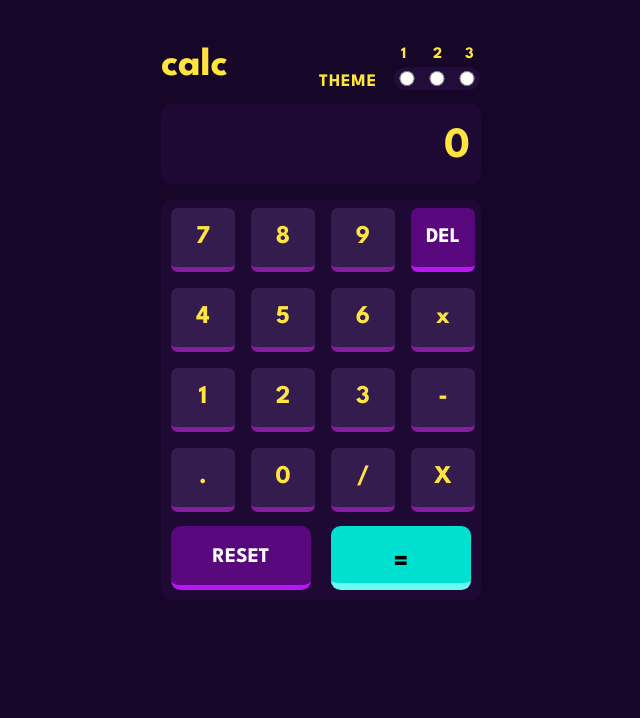
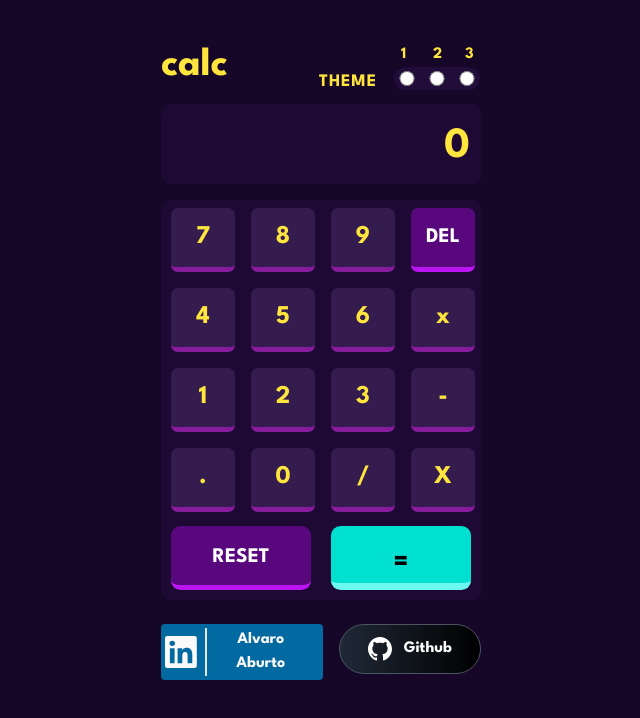
Before and after one commit to LilDre7/CalculadoraJSX, a React (Vite) app: page / in a window 1280 px wide. Shown: the top 718 px of the page, without its empty margins (319-959 px from the left). Built offline with nearby package versions, Linux system fonts and the light colour scheme.

Commit message:
:construction: Work in progress

```diff
--- a/package.json
+++ b/package.json
@@ -7,12 +7,14 @@
     "dev": "vite",
     "build": "vite build",
     "lint": "eslint . --ext js,jsx --report-unused-disable-directives --max-warnings 0",
-    "preview": "vite preview"
+    "preview": "vite preview",
+    "start": "serve dist -s -n -L -p $PORT"
   },
   "dependencies": {
     "mathjs": "^12.1.0",
     "react": "^18.2.0",
     "react-dom": "^18.2.0",
+    "serve": "^14.2.1",
     "styled-components": "^6.1.1",
     "zustand": "4.4.6"
   },
--- a/src/App.jsx
+++ b/src/App.jsx
@@ -1,12 +1,14 @@
 import "./App.css";
 import Calculadora from "./components/Calculadora";
 import Themes from "./components/themes/Themes";
+import Footer from "./components/Footer";
 
 function App() {
   return (
     <main className="h-screen w-full max-w-xs mx-auto">
       <Themes />
       <Calculadora />
+      <Footer />
     </main>
   );
 }
--- /dev/null
+++ b/src/components/Footer.jsx
@@ -0,0 +1,14 @@
+import React from "react";
+import GitHub from "./icons/GitHub";
+import LinkedIn from "./icons/LinkedIn";
+
+const Footer = () => {
+  return (
+    <div className="flex pt-4 ">
+      <GitHub />
+      <LinkedIn />
+    </div>
+  );
+};
+
+export default Footer;
--- /dev/null
+++ b/src/components/icons/GitHub.jsx
@@ -0,0 +1,34 @@
+import React from "react";
+
+const GitHub = () => {
+  return (
+    <button class="group hover:bg-sky-600 relative bg-sky-700 rounded text-neutral-50 duration-500 font-bold flex justify-start gap-2 items-center p-1 pr-2 my-2 ">
+      <svg
+        class="w-8 h-8 fill-neutral-50"
+        height="100"
+        preserveAspectRatio="xMidYMid meet"
+        viewBox="0 0 100 100"
+        width="100"
+        x="0"
+        xmlns="http://www.w3.org/2000/svg"
+        y="0"
+      >
+        <path d="M92.86,0H7.12A7.17,7.17,0,0,0,0,7.21V92.79A7.17,7.17,0,0,0,7.12,100H92.86A7.19,7.19,0,0,0,100,92.79V7.21A7.19,7.19,0,0,0,92.86,0ZM30.22,85.71H15.4V38H30.25V85.71ZM22.81,31.47a8.59,8.59,0,1,1,8.6-8.59A8.6,8.6,0,0,1,22.81,31.47Zm63,54.24H71V62.5c0-5.54-.11-12.66-7.7-12.66s-8.91,6-8.91,12.26V85.71H39.53V38H53.75v6.52H54c2-3.75,6.83-7.7,14-7.7,15,0,17.79,9.89,17.79,22.74Z"></path>
+      </svg>
+      <span class="border-l-2 px-1">
+        <a
+          href="https://www.linkedin.com/in/alvaro-aburto-dev/"
+          target="_blank"
+          rel="noopener noreferrer"
+        >
+          Alvaro Aburto
+        </a>
+      </span>
+      <div class="group-hover:opacity-100 opacity-0  top-5 absolute z-10 inline-block px-3 py-2 text-sm font-medium text-white transition-opacity duration-500 bg-sky-600 rounded-lg shadow-sm before:w-3 before:h-3 before:rotate-45 before:-top-1 before:left-20 before:bg-sky-600 before:absolute">
+        See my profile!
+      </div>
+    </button>
+  );
+};
+
+export default GitHub;
--- /dev/null
+++ b/src/components/icons/LinkedIn.jsx
@@ -0,0 +1,30 @@
+import React from "react";
+
+const LinkedIn = () => {
+  return (
+    <div className="translate-x-2">
+      <button class="flex gap-3 cursor-pointer m-2 text-white font-semibold bg-gradient-to-r from-gray-800 to-black px-7 py-3 rounded-full border border-gray-600 hover:scale-105 duration-200 hover:text-gray-500 hover:border-gray-800 hover:from-black hover:to-gray-900">
+        <svg
+          viewBox="0 0 24 24"
+          height="24"
+          width="24"
+          xmlns="http://www.w3.org/2000/svg"
+        >
+          <path
+            fill="#FFFFFF"
+            d="M12 0c-6.626 0-12 5.373-12 12 0 5.302 3.438 9.8 8.207 11.387.599.111.793-.261.793-.577v-2.234c-3.338.726-4.033-1.416-4.033-1.416-.546-1.387-1.333-1.756-1.333-1.756-1.089-.745.083-.729.083-.729 1.205.084 1.839 1.237 1.839 1.237 1.07 1.834 2.807 1.304 3.492.997.107-.775.418-1.305.762-1.604-2.665-.305-5.467-1.334-5.467-5.931 0-1.311.469-2.381 1.236-3.221-.124-.303-.535-1.524.117-3.176 0 0 1.008-.322 3.301 1.23.957-.266 1.983-.399 3.003-.404 1.02.005 2.047.138 3.006.404 2.291-1.552 3.297-1.23 3.297-1.23.653 1.653.242 2.874.118 3.176.77.84 1.235 1.911 1.235 3.221 0 4.609-2.807 5.624-5.479 5.921.43.372.823 1.102.823 2.222v3.293c0 .319.192.694.801.576 4.765-1.589 8.199-6.086 8.199-11.386 0-6.627-5.373-12-12-12z"
+          ></path>
+        </svg>
+        <a
+          href="https://github.com/LilDre7"
+          target="_blank"
+          rel="noopener noreferrer"
+        >
+          Github
+        </a>
+      </button>
+    </div>
+  );
+};
+
+export default LinkedIn;
```
Also changed, not shown: public/svg/icon-github.svg (added), 1 other file (tests, documents, lock files or other folders).
